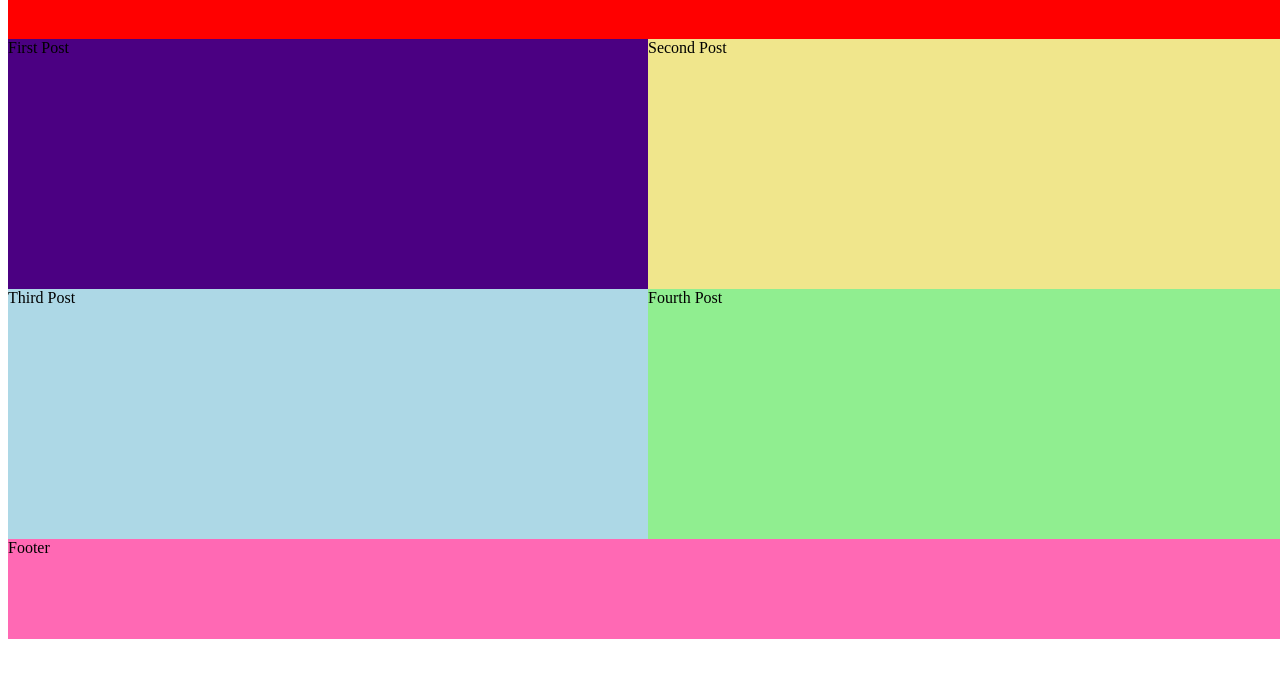
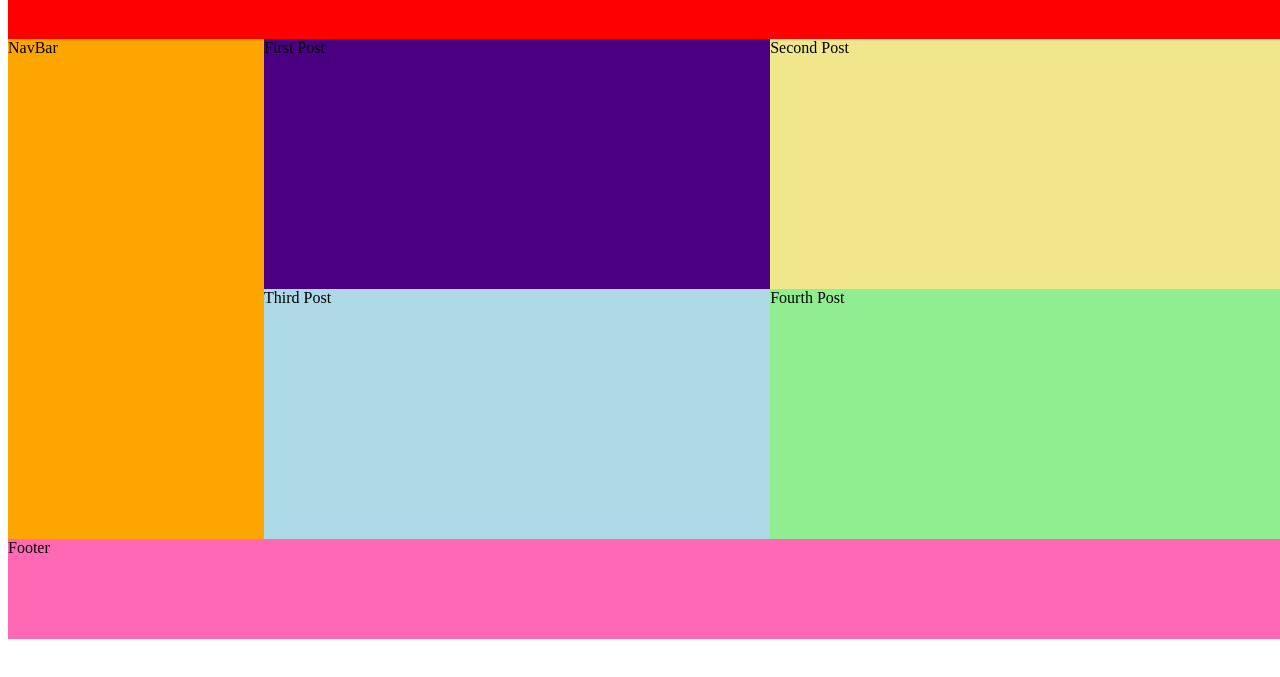
Before and after one commit to alla-chebotarska/Blog_Website, a plain HTML site: page index.html in a window 1280 px wide. Shown: the part 69-746 px from the top of the page. Drawn offline with Linux system fonts and the light colour scheme.

Commit message:
Added NavBar to grid system

```diff
--- a/css/content.css
+++ b/css/content.css
@@ -32,7 +32,7 @@
 @media(min-width:600px){
     .content{
         display:grid;
-        grid-template-columns: 50vw 50vw;
+        grid-template-columns: auto auto;
         grid-template-rows: 250px 250px;
         grid-template-areas:
         "fp sp"
--- a/css/index.css
+++ b/css/index.css
@@ -1,16 +1,42 @@
 .container{
     display: grid;
-    grid-template-rows: 100px auto 100px;
+    grid-template-rows: 100px 100px auto 100px;
+    grid-template-areas:
+        "hd"
+        "nb"
+        "main"
+        "ft";
 }
 
 .header{
     background-color: red;
+    grid-area: hd;
+}
+
+.navbar{
+    background-color: orange;
+    grid-area: nb;
 }
 
 .content{
     background-color: green;
+    grid-area: main;
 }
 
 .footer{
     background-color: hotpink;
+    grid-area: ft;
 }
+
+
+@media(min-width:600px){
+    .container{
+        display:grid;
+        grid-template-columns: 20vw 40vw 40vw;
+        grid-template-rows: 100px auto 100px;
+        grid-template-areas:
+        "hd hd hd"
+        "nb main main"
+        "ft ft ft";
+    }
+}
--- a/index.html
+++ b/index.html
@@ -10,16 +10,17 @@
 
 <body>
     <div class="container">
-        <div class="header box">
+        <div class="header">
             <h1>This wonderful world</h1>
         </div>
-        <div class="content box">
+        <div class="navbar">NavBar</div>
+        <div class="content">
             <div id="firstPost" class="post">First Post</div>
             <div id="secondPost" class="post">Second Post</div>
             <div id="thirdPost" class="post">Third Post</div>
             <div id="fourthPost" class="post">Fourth Post</div>
         </div>
-        <div class="footer box">
+        <div class="footer">
             Footer
         </div>
     </div>
```
